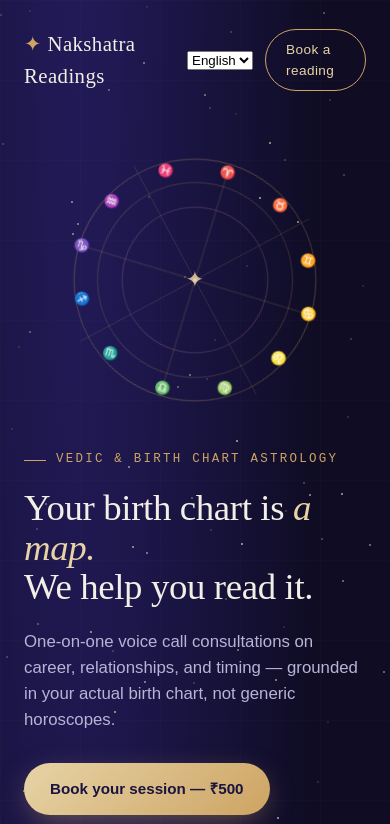
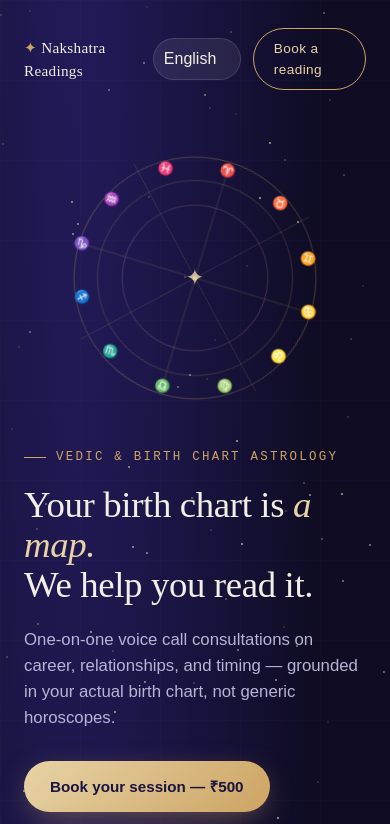
Before and after one commit to anuradha55/nakshatra-readings-gemini, a Next.js app: page / in a window 390 px wide. Shown: the top 824 px of the page. Built offline with nearby package versions, Linux system fonts and the light colour scheme; no server answers.

Commit message:
Style global language selector for desktop and mobile

```diff
--- a/app/globals.css
+++ b/app/globals.css
@@ -61,3 +61,6 @@ footer{position:relative;z-index:2;border-top:1px solid var(--line);padding:34px
 .ai-conclusion p:last-child{margin-bottom:0}
 .ai-detail-btn{width:100%;margin:0 0 20px;background:rgba(15,12,36,.28);cursor:pointer}
 .ai-detailed-report{border-top:1px solid var(--line);padding-top:24px;margin-top:4px}
+
+
+.language-select{appearance:none;background:rgba(255,255,255,.08);color:var(--text);border:1px solid var(--line);border-radius:999px;padding:9px 30px 9px 13px;font:inherit;cursor:pointer;min-width:112px}.language-select option{background:#151126;color:#fff}@media(max-width:640px){.language-select{min-width:88px;padding:8px 10px}.brand{font-size:.95rem}}
```
